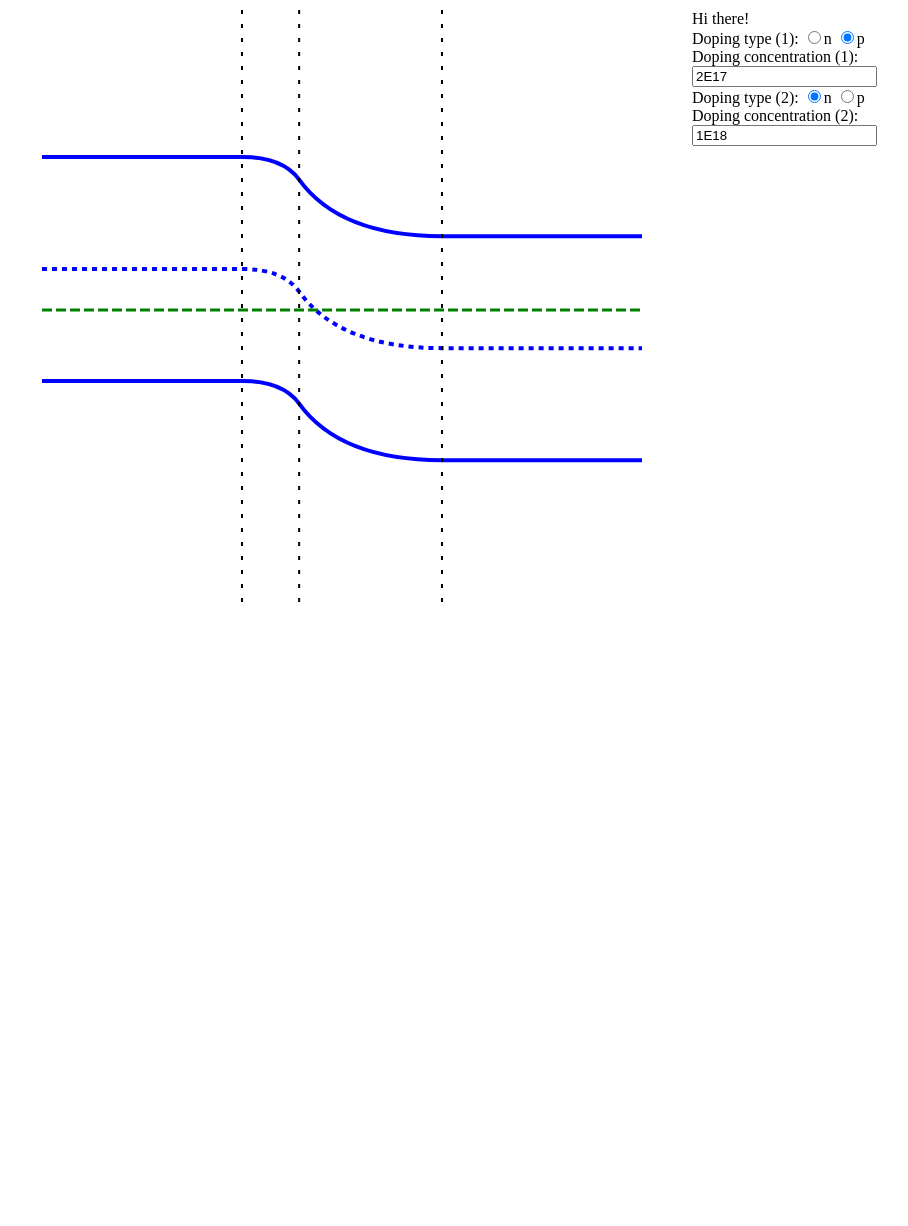
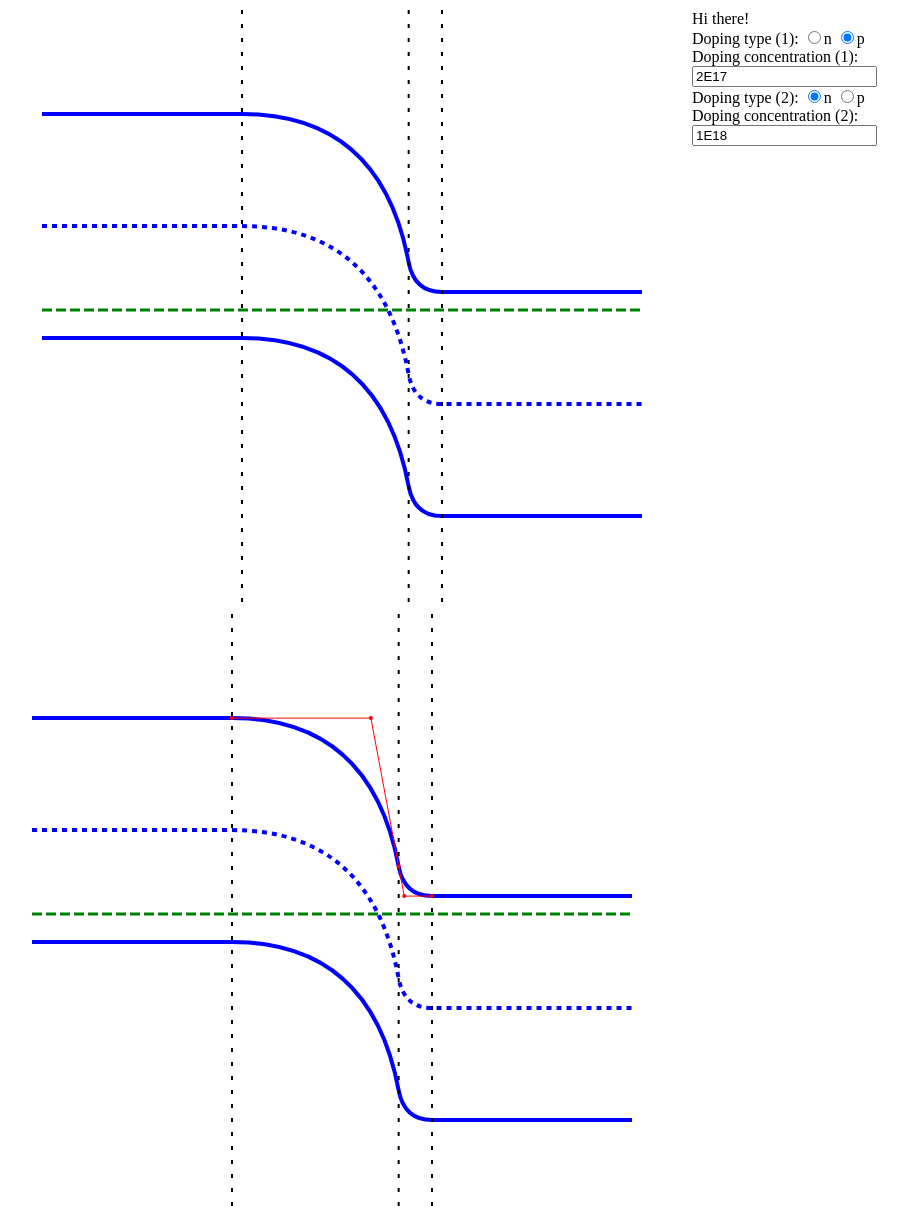
Before and after one commit to themasterofrobots/BandDiagramDrawer, a plain HTML site: page first.html in a window 1280 px wide. Shown: the whole page, without its empty margins (26-934 px from the left). Drawn offline with nearby package versions, Linux system fonts and the light colour scheme.

Commit message:
Respond to form changes

```diff
--- a/canvas.js
+++ b/canvas.js
@@ -1,3 +1,5 @@
+function drawCanvas()
+{
 	//https://developer.mozilla.org/en-US/docs/Web/API/Canvas_API/Drawing_DOM_objects_into_a_canvas
 	var canvas = document.getElementById("canvas");
 	var ctx = canvas.getContext("2d");
@@ -16,3 +18,4 @@ img.onload = function () {
 	}
 
 	img.src = url;
+}
--- a/drawing.js
+++ b/drawing.js
@@ -1,4 +1,8 @@
-$("#controls").change(0, updateBD);
+function attach()
+{
+	$("#controls").change(0, updateBD);
+	updateBD(0);
+}
 
 function updateBD(event)
 {
@@ -17,19 +21,19 @@ function updateBD(event)
 					name = node.firstChild.nodeValue;
 					break;
 				case "affinity":
-					affinity = node.firstChild.nodeValue;
+					affinity = parseFloat(node.firstChild.nodeValue);
 					break;
 				case "Eg":
-					Eg = node.firstChild.nodeValue;
+					Eg = parseFloat(node.firstChild.nodeValue);
 					break;
 				case "Ni":
-					ni = node.firstChild.nodeValue;
+					ni = parseFloat(node.firstChild.nodeValue);
 					break;
 				case "Nc":
-					nc = node.firstChild.nodeValue;
+					nc = parseFloat(node.firstChild.nodeValue);
 					break;
 				case "Nv":
-					nv = node.firstChild.nodeValue;
+					nv = parseFloat(node.firstChild.nodeValue);
 					break;
 				default:
 					console.log("Unknown XML tag: " + node.nodeName)
@@ -38,8 +42,29 @@ function updateBD(event)
 		}
 	}
 
-	var n1 = 1.5e10*1.5e10/5e13;
-	var n2 = 2e13;
+	var n1 = parseFloat($("#conc1").val());
+	var n2 = parseFloat($("#conc2").val());
+
+	if(isNaN(n1))
+	{
+		n1 = 1E18;
+		console.log("NaN reached");
+	}
+	if(isNaN(n2))
+	{
+		n2 = 1E17;
+		console.log("NaN reached");
+	}
+
+	n1 += ni;
+	n2 += ni;
+
+	if($("input[name=type1]:checked").val() === "p")
+		n1 = ni*ni/n1;
+	if($("input[name=type2]:checked").val() === "p")
+		n2 = ni*ni/n2;
+
+
 
 	function calcEnergy(doping, nc) {
 		var boltzman = 8.61733E-5;
@@ -101,4 +126,6 @@ function updateBD(event)
 	drawLine(250+x1-(1-sidefactor)*poshelper, 300-Ef1*eVtopx, 250+x1,300-Ef1*eVtopx+V1);
 	drawLine(250+x1,300-Ef1*eVtopx+V1,250+x1+(sidefactor)*poshelper,300-Ef1*eVtopx+V1+V2);
 	drawLine(250+x1+(sidefactor)*poshelper,300-Ef1*eVtopx+V1+V2, 250+x1+x2,300-Ef1*eVtopx+V1+V2);
+
+	drawCanvas();
 }
--- a/first.html
+++ b/first.html
@@ -4,11 +4,11 @@
 <script src="//code.jquery.com/jquery-1.11.3.min.js"></script>
 <script src="//code.jquery.com/jquery-migrate-1.2.1.min.js"></script>
 <script src="xmlutil.js"></script>
+<script src="canvas.js"></script>
 <script src="drawing.js"></script>
-<script src="canvas.js"></script>
 <link rel="stylesheet" type="text/css" href="style.css">
 </head>
-<body onload="updateBD(0)">
+<body onload="attach()">
 <section>
 <main>
 <svg xmlns="http://www.w3.org/2000/svg" id="banddiagram" width="700" height="600">
@@ -24,10 +24,10 @@
 <aside>
 Hi there!
 <form id="controls">
-Doping type (1): <input type="radio" name="type1" value "n">n <input type="radio" name="type1" value "p" checked="true">p <br />
-Doping concentration (1): <input type="text" value="2E17"> <br />
-Doping type (2): <input type="radio" name="type2" value "n" checked="true">n <input type="radio" name="type2" value "p">p <br />
-Doping concentration (2): <input type="text" value="1E18"> <br />
+Doping type (1): <input type="radio" name="type1" value="n">n <input type="radio" name="type1" value="p" checked="true">p <br />
+Doping concentration (1): <input id="conc1" type="text" value="2E17"> <br />
+Doping type (2): <input type="radio" name="type2" value="n" checked="true">n <input type="radio" name="type2" value="p">p <br />
+Doping concentration (2): <input id="conc2" type="text" value="1E18"> <br />
 <br>
 </form>
 </aside>
```
Lines whose indentation alone changed are shown as unchanged.
